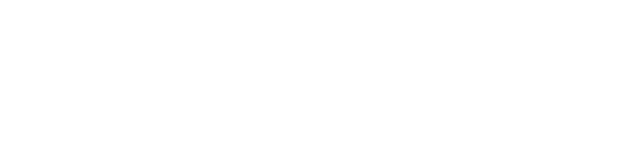
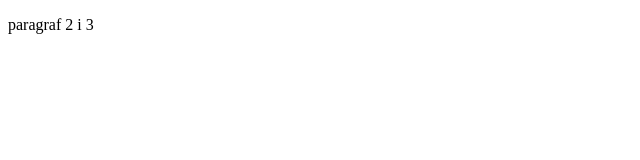
Before and after one commit to Fjarek/fjarek.github.io, a plain HTML site: page index.html in a window 1280 px wide. Shown: the whole page, without its empty margins (0-640 px from the left). Drawn offline with Linux system fonts and the light colour scheme.

Commit message:
dodany paragraf

```diff
--- a/index.html
+++ b/index.html
@@ -5,6 +5,6 @@
     <title>Document</title>
 </head>
 <body>
-
+  <p>paragraf 2 i 3</p>
 </body>
 </html>
```
